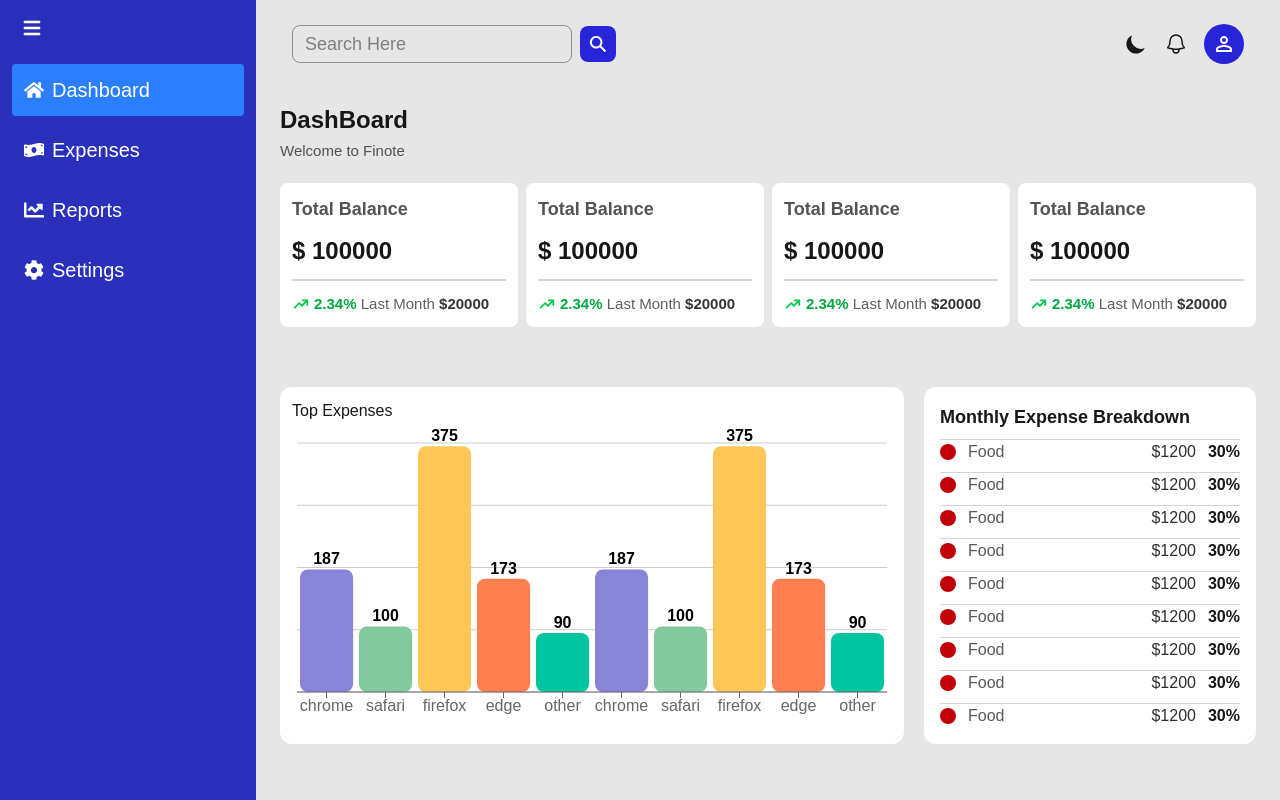
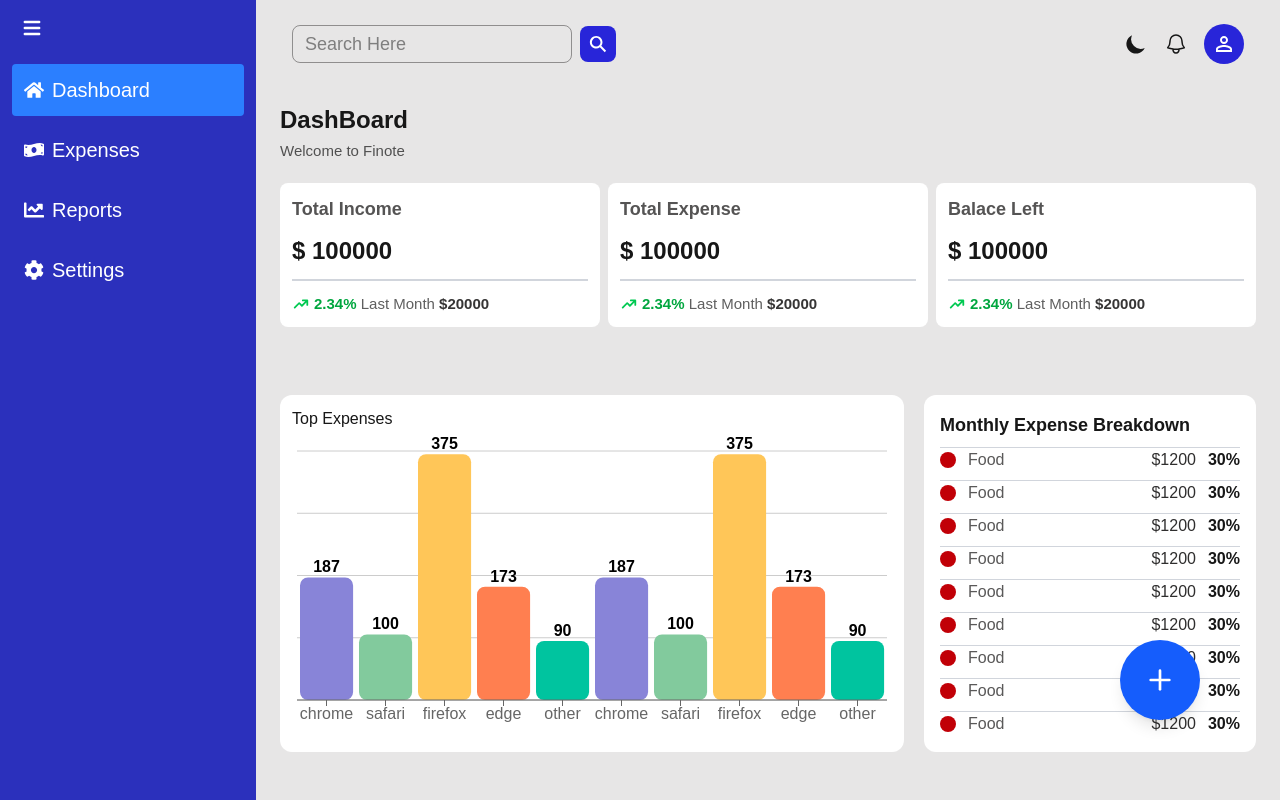
Before and after one commit to shakib071/Finote-Expense-Tracker-App, a Next.js app: page / in a window 1280 px wide. Built offline with nearby package versions, Linux system fonts and the light colour scheme.

Commit message:
added floating  plus icon

```diff
--- a/package.json
+++ b/package.json
@@ -9,6 +9,7 @@
     "lint": "eslint"
   },
   "dependencies": {
+    "lucide-react": "^0.546.0",
     "next": "15.5.6",
     "react": "19.1.0",
     "react-dom": "19.1.0",
--- a/src/Components/Home/BalanceCard.jsx
+++ b/src/Components/Home/BalanceCard.jsx
@@ -11,10 +11,10 @@ const BalanceCard = () => {
                 <p className='text-[15px] mt-1 text-[#000000a6]'>Welcome to Finote</p>
             </div>
 
-            <div className='mt-5 grid grid-cols-4 items-center justify-evenly gap-2'>
+            <div className='mt-5 grid grid-cols-3 items-center justify-evenly gap-2'>
 
                 <div className='p-3 bg-white flex flex-col rounded-lg gap-3'>
-                    <p className='text-lg text-[#555454] font-semibold'>Total Balance</p>
+                    <p className='text-lg text-[#555454] font-semibold'>Total Income</p>
                     <p className='text-2xl font-semibold'>$ 100000</p>
                     <hr className="border-t-2  border-gray-300"/>
                     <div className='flex items-center text-[15px]'>
@@ -25,7 +25,7 @@ const BalanceCard = () => {
 
 
                 <div className='p-3 bg-white flex flex-col rounded-lg gap-3'>
-                    <p className='text-lg text-[#555454] font-semibold'>Total Balance</p>
+                    <p className='text-lg text-[#555454] font-semibold'>Total Expense</p>
                     <p className='text-2xl font-semibold'>$ 100000</p>
                     <hr className="border-t-2  border-gray-300"/>
                     <div className='flex items-center text-[15px]'>
@@ -36,7 +36,7 @@ const BalanceCard = () => {
 
 
                 <div className='p-3 bg-white flex flex-col rounded-lg gap-3'>
-                    <p className='text-lg text-[#555454] font-semibold'>Total Balance</p>
+                    <p className='text-lg text-[#555454] font-semibold'>Balace Left</p>
                     <p className='text-2xl font-semibold'>$ 100000</p>
                     <hr className="border-t-2  border-gray-300"/>
                     <div className='flex items-center text-[15px]'>
@@ -46,14 +46,8 @@ const BalanceCard = () => {
                 </div>
 
 
-                <div className='p-3 bg-white flex flex-col rounded-lg gap-3'>
-                    <p className='text-lg text-[#555454] font-semibold'>Total Balance</p>
-                    <p className='text-2xl font-semibold'>$ 100000</p>
-                    <hr className="border-t-2  border-gray-300"/>
-                    <div className='flex items-center text-[15px]'>
-                        <p className='text-[18px] pr-1 text-green-500'><HiTrendingUp/> </p>
-                        <p><span className='text-green-600 font-semibold'>2.34% </span><span className='text-[#0b0b0ba7]'>Last Month</span> <span className='font-semibold text-[#121111d8]'>$20000</span></p>
-                    </div>
+                <div>
+
                 </div>
 
 
--- a/src/Components/Shared/Footer.jsx
+++ b/src/Components/Shared/Footer.jsx
@@ -1,4 +1,9 @@
 import React from 'react';
+import { FaFacebook } from "react-icons/fa";
+import { FaInstagram } from "react-icons/fa";
+import { FaYoutube } from "react-icons/fa";
+import { SiGmail } from "react-icons/si";
+
 
 const Footer = () => {
     return (
@@ -7,8 +12,12 @@ const Footer = () => {
                 <div>
                     <p className='text-sm'>&copy; Copyright 2025 <span className='font-bold'>Finote</span> | All Rights Reserverd</p>
                 </div>
-                <div>
-                    <p>Social Media</p>
+                <div className='flex items-center gap-4 text-xl'>
+                    <p><FaFacebook /></p>
+                    <p><FaInstagram /></p>
+                    <p><FaYoutube /></p>
+                    <p><SiGmail /></p>
+
                 </div>
             </div>
         </div>
--- a/src/app/page.js
+++ b/src/app/page.js
@@ -7,10 +7,15 @@ import { FaHome, FaMoneyBillWave, FaChartLine, FaCog } from "react-icons/fa";
 import Navbar from "@/Components/Shared/Navbar";
 import DashBoard from "@/Components/Home/DashBoard";
 import Footer from "@/Components/Shared/Footer";
+// import { FaPlus } from "react-icons/fa";
+import { Plus } from 'lucide-react';
+import { Edit, Trash2, Share2 } from "lucide-react";
+
 
 export default function Home() {
   const [activeTab, setActiveTab] = useState("dashboard");
   const [isCollapsed, setIsCollapsed] = useState(false);
+  const [open, setOpen] = useState(false);
 
   const renderContent = () => {
     switch (activeTab) {
@@ -71,6 +76,40 @@ export default function Home() {
       <main className="flex-1 p-6 bg-[#807d7d31] overflow-auto">
         <div>
           <Navbar></Navbar>
+
+
+          {/* Plus button  */}
+          <div className="fixed bottom-20 right-20 flex flex-col z-100 items-end space-y-3">
+          {/* Floating options (only show when open) */}
+            <div
+              className={`flex flex-col items-end space-y-3 transition-all duration-300 ${
+                open
+                  ? "opacity-100 translate-y-0"
+                  : "opacity-0 translate-y-10 pointer-events-none"
+              }`}
+            >
+              <button className="w-14 h-14 rounded-full bg-green-500 text-white flex items-center justify-center shadow-md hover:bg-green-600">
+                <Edit className="w-6 h-6" />
+              </button>
+              <button className="w-14 h-14 rounded-full bg-red-500 text-white flex items-center justify-center shadow-md hover:bg-red-600">
+                <Trash2 className="w-6 h-6" />
+              </button>
+              <button className="w-14 h-14 rounded-full bg-purple-500 text-white flex items-center justify-center shadow-md hover:bg-purple-600">
+                <Share2 className="w-6 h-6" />
+              </button>
+            </div>
+
+          {/* Main + button */}
+            <button
+              onClick={() => setOpen(!open)}
+              className="flex items-center justify-center w-20 h-20 rounded-full bg-blue-600 text-white shadow-lg hover:bg-blue-700 transition-transform duration-300"
+              style={{ transform: open ? "rotate(45deg)" : "rotate(0deg)" }}
+            >
+              <Plus className="w-8 h-8" />
+            </button>
+          </div>
+
+
         </div>
 
         {renderContent()}
```
Also changed, not shown: 1 other file (tests, documents, lock files or other folders).
